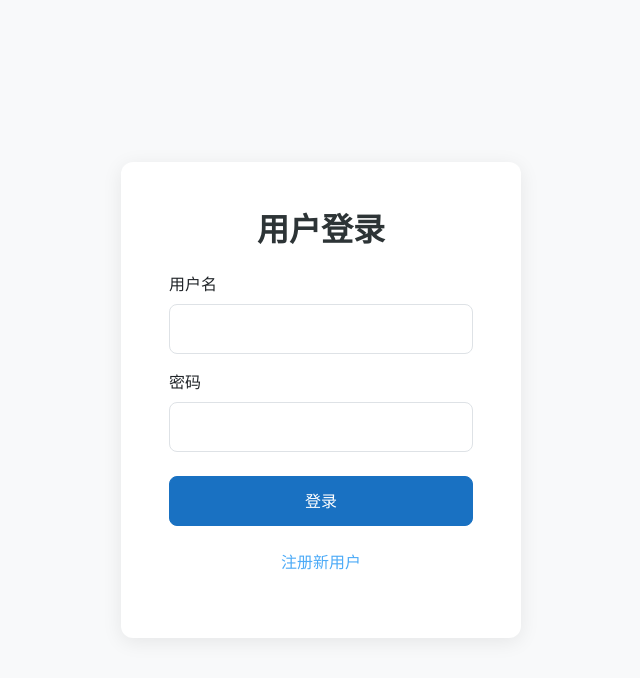
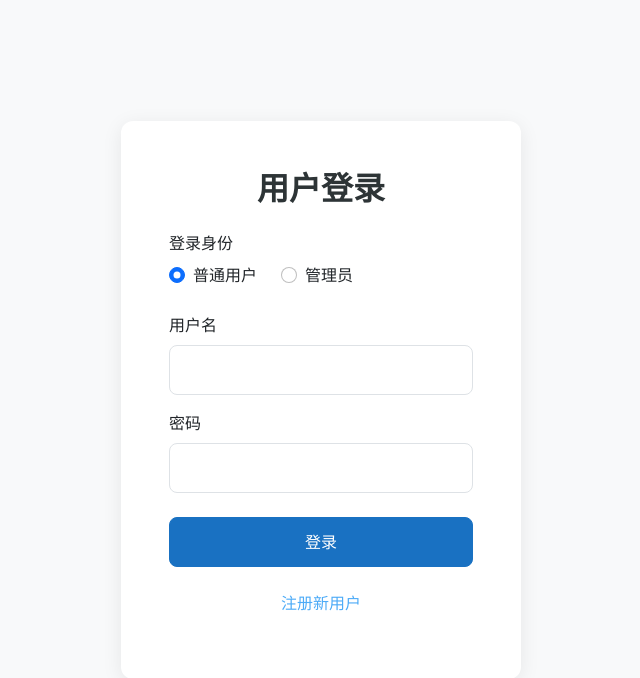
Before and after one commit to wxlovex/Plagiarism-detection-system, a Flask app: page /login in a window 1280 px wide. Shown: the top 678 px of the page, without its empty margins (319-959 px from the left). Run offline with Flask 2, Linux system fonts and the light colour scheme; parts of the project's set-up code (start-up, migrations or seed data) failed here and were passed over; some libraries are stand-ins or nearby versions.

Commit message:
增加管理员账号，添加后台管理，bug修复

```diff
--- a/app.py
+++ b/app.py
@@ -99,12 +99,20 @@ def login():
     if request.method == 'POST':
         username = request.form['username'].strip()
         password = request.form['password']
+
+        login_role = request.form.get('login_role', 'student')  # 默认普通用户
+
         user = User.query.filter_by(username=username).first()
         if user and check_password_hash(user.hashed_password, password):
+            #判断是否为管理员登录
+            if login_role == 'admin' and user.role != 'admin':
+                flash('❌ 该账号没有管理员权限！')
+                return render_template('login.html')
+
             access_token = create_access_token(identity=username)
             resp = make_response(redirect(url_for('index')))
             set_access_cookies(resp, access_token)
-            flash('登录成功！')
+            flash(f'✅ 登录成功！（{"管理员" if login_role == "admin" else "普通用户"}身份）')
             return resp
         flash('用户名或密码错误！')
     return render_template('login.html')
--- a/templates/login.html
+++ b/templates/login.html
@@ -82,6 +82,22 @@
             {% endif %}
         {% endwith %}
         <form method="POST">
+
+            <!-- 新增：角色选择 -->
+            <div class="mb-4">
+                <label class="form-label">登录身份</label>
+                <div class="d-flex gap-4">
+                    <div class="form-check">
+                        <input class="form-check-input" type="radio" name="login_role" value="student" id="role_student" checked>
+                        <label class="form-check-label" for="role_student">普通用户</label>
+                    </div>
+                    <div class="form-check">
+                        <input class="form-check-input" type="radio" name="login_role" value="admin" id="role_admin">
+                        <label class="form-check-label" for="role_admin">管理员</label>
+                    </div>
+                </div>
+            </div>
+
             <input type="hidden" name="csrf_token" value="{{ csrf_token() }}">
             <div class="mb-3">
                 <label class="form-label">用户名</label>
```
